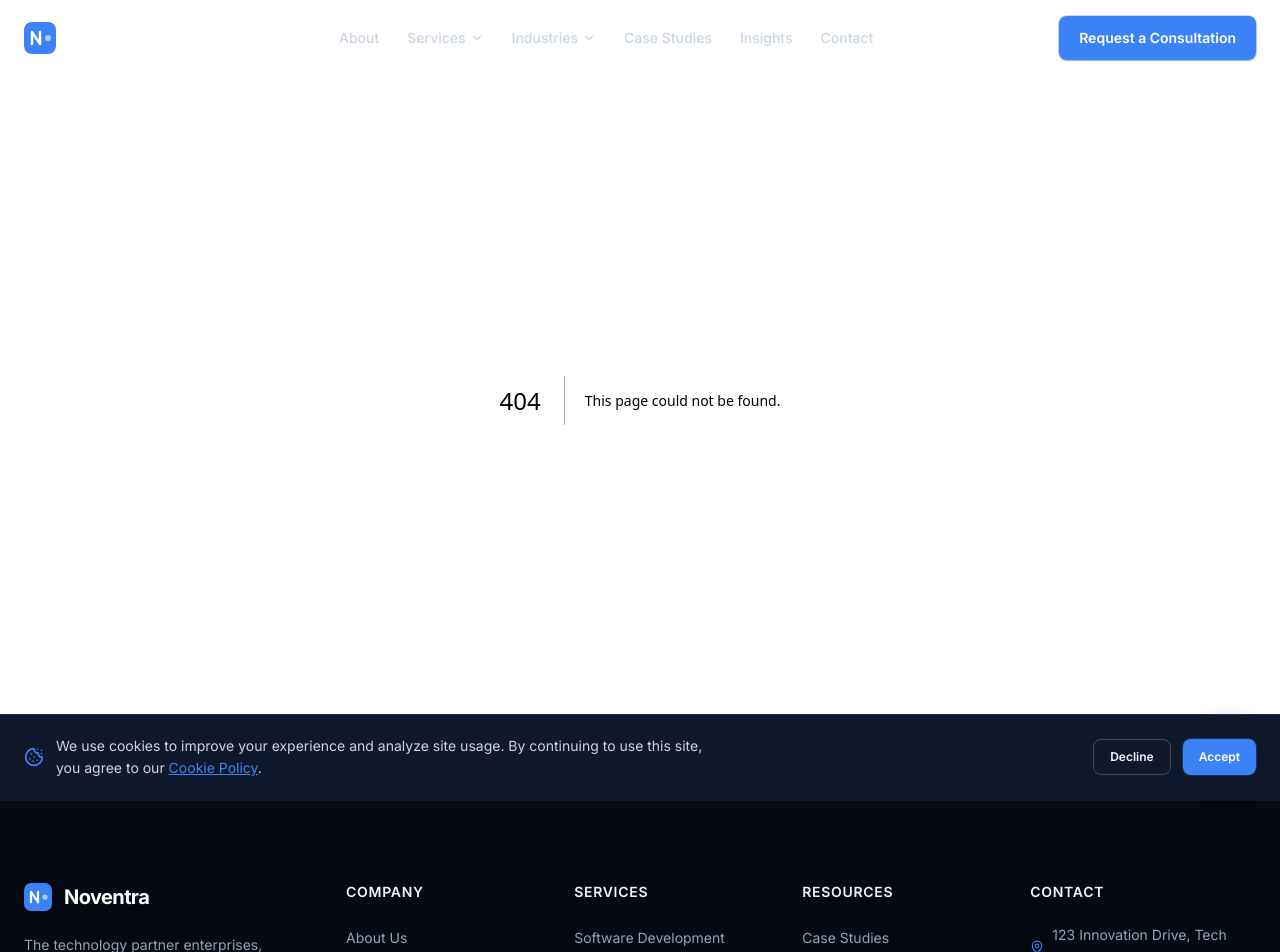
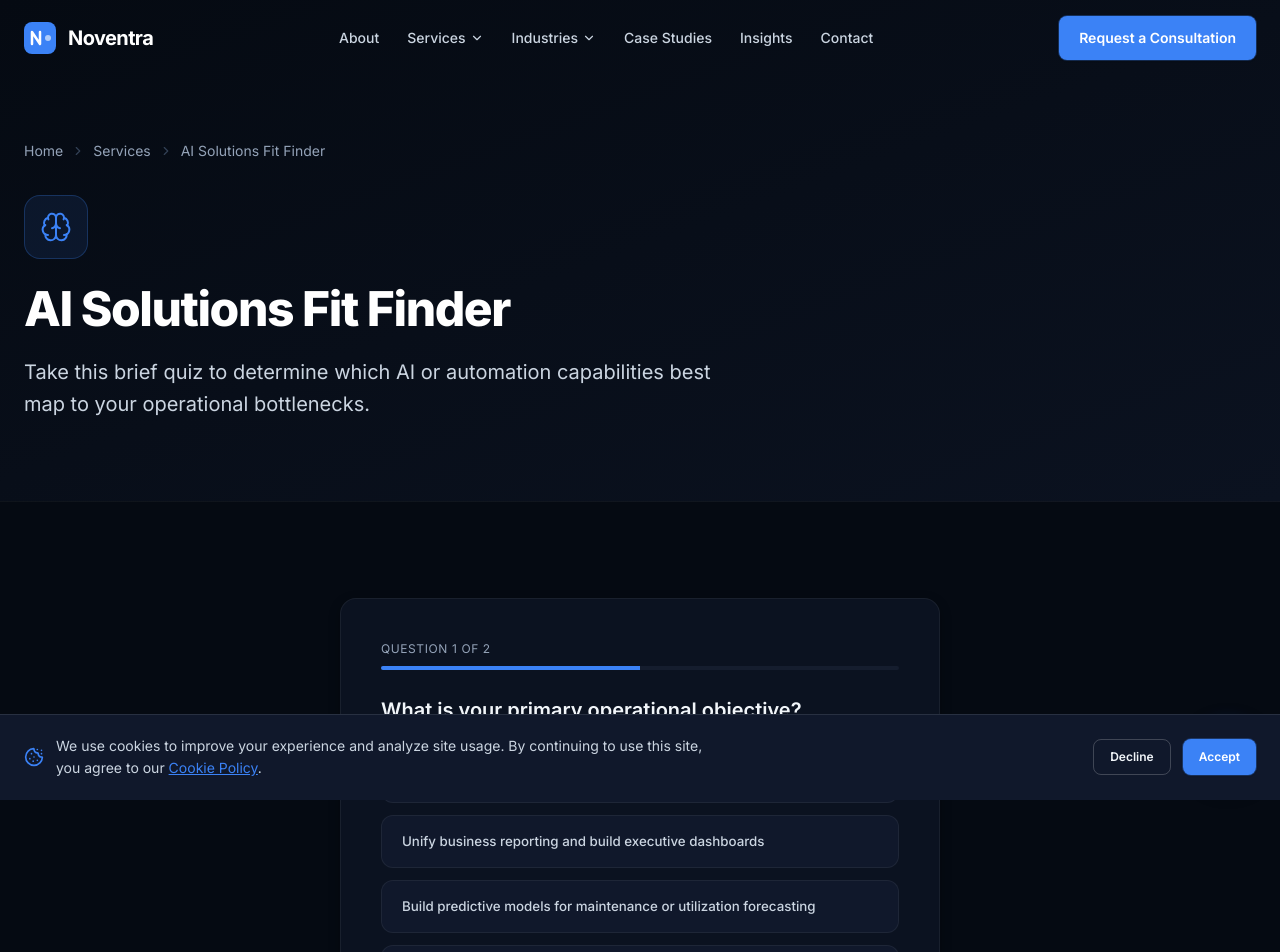
Before and after one commit to devlinuskibet/Noventra, a Next.js app: page /tools/ai-fit-finder in a window 1280 px wide. Before the commit this address had no page. Shown: the top 952 px of the page. Built offline with nearby package versions, Linux system fonts and the light colour scheme.

Commit message:
feat: AI automation workflow selection wizard

```diff
--- /dev/null
+++ b/src/app/tools/ai-fit-finder/page.module.css
@@ -0,0 +1,183 @@
+.hero {
+  padding: 140px 0 80px;
+  background: linear-gradient(160deg, var(--color-base-900) 0%, var(--color-base-800) 100%);
+  border-bottom: 1px solid rgba(255, 255, 255, 0.04);
+}
+
+.heroContent {
+  max-width: 700px;
+}
+
+.heroIcon {
+  width: 64px;
+  height: 64px;
+  border-radius: var(--radius-xl);
+  background: var(--color-accent-subtle);
+  color: var(--color-accent);
+  display: flex;
+  align-items: center;
+  justify-content: center;
+  margin-bottom: var(--space-6);
+  border: 1px solid var(--color-accent-border);
+}
+
+.heroTitle {
+  font-size: clamp(2rem, 4vw, 3rem);
+  font-weight: 800;
+  line-height: var(--line-height-tight);
+  letter-spacing: var(--letter-spacing-tight);
+  color: var(--color-white);
+  margin-bottom: var(--space-5);
+}
+
+.heroSubtitle {
+  font-size: var(--font-size-lg);
+  color: var(--color-text-secondary);
+  line-height: var(--line-height-relaxed);
+}
+
+.layoutNarrow {
+  max-width: 600px;
+  margin: 0 auto;
+}
+
+/* Quiz Panel */
+.quizPanel {
+  background: var(--color-base-800);
+  border: var(--border-subtle);
+  border-radius: var(--radius-xl);
+  padding: var(--space-10);
+  box-shadow: var(--shadow-md);
+}
+
+.quizContent {
+  display: flex;
+  flex-direction: column;
+  gap: var(--space-6);
+}
+
+.progress {
+  display: flex;
+  flex-direction: column;
+  gap: var(--space-2);
+  font-size: var(--font-size-xs);
+  color: var(--color-text-muted);
+  text-transform: uppercase;
+  letter-spacing: var(--letter-spacing-wide);
+}
+
+.progressBar {
+  height: 4px;
+  background: var(--color-base-600);
+  border-radius: var(--radius-full);
+  overflow: hidden;
+}
+
+.progressFill {
+  height: 100%;
+  background: var(--color-accent);
+  transition: width var(--transition-base);
+}
+
+.questionText {
+  font-size: var(--font-size-lg);
+  font-weight: 600;
+  color: var(--color-text-primary);
+  line-height: var(--line-height-relaxed);
+}
+
+.optionsList {
+  display: flex;
+  flex-direction: column;
+  gap: var(--space-3);
+}
+
+.optionBtn {
+  padding: var(--space-4) var(--space-5);
+  background: var(--color-base-700);
+  border: var(--border-subtle);
+  border-radius: var(--radius-lg);
+  color: var(--color-text-secondary);
+  font-weight: 500;
+  text-align: left;
+  transition: all var(--transition-fast);
+  cursor: pointer;
+  min-height: 52px;
+  line-height: 1.4;
+}
+
+.optionBtn:hover {
+  border-color: rgba(255, 255, 255, 0.15);
+  color: var(--color-white);
+  background: rgba(255, 255, 255, 0.02);
+}
+
+/* Results Box */
+.resultsBox {
+  display: flex;
+  flex-direction: column;
+  align-items: center;
+  text-align: center;
+  gap: var(--space-6);
+}
+
+.fitIcon {
+  width: 72px;
+  height: 72px;
+  border-radius: var(--radius-xl);
+  background: var(--color-accent-subtle);
+  color: var(--color-accent);
+  display: flex;
+  align-items: center;
+  justify-content: center;
+  border: 1px solid var(--color-accent-border);
+}
+
+.fitTitle {
+  font-size: var(--font-size-xl);
+  font-weight: 700;
+  color: var(--color-text-primary);
+  line-height: var(--line-height-tight);
+}
+
+.fitDesc {
+  font-size: var(--font-size-base);
+  color: var(--color-text-muted);
+  line-height: var(--line-height-relaxed);
+  max-width: 440px;
+}
+
+.actions {
+  display: flex;
+  flex-direction: column;
+  gap: var(--space-4);
+  align-items: center;
+  width: 100%;
+  margin-top: var(--space-4);
+}
+
+.actions a {
+  width: 100%;
+}
+
+.resetBtn {
+  display: inline-flex;
+  align-items: center;
+  gap: var(--space-2);
+  font-size: var(--font-size-sm);
+  color: var(--color-text-muted);
+  cursor: pointer;
+  background: none;
+  border: none;
+  transition: color var(--transition-fast);
+}
+
+.resetBtn:hover {
+  color: var(--color-text-primary);
+}
+
+@media (max-width: 768px) {
+  .quizPanel {
+    padding: var(--space-6);
+  }
+}
--- /dev/null
+++ b/src/app/tools/ai-fit-finder/page.tsx
@@ -0,0 +1,147 @@
+"use client";
+
+import { useState } from "react";
+import Link from "next/link";
+import { ArrowRight, ChevronRight, Brain, Bot, MessageSquare, TrendingUp, RefreshCw, BarChart } from "lucide-react";
+import styles from "./page.module.css";
+
+const questions = [
+  {
+    id: 1,
+    text: "What is your primary operational objective?",
+    options: [
+      { value: "rpa", label: "Reduce repetitive data entry and manual workflow tasks" },
+      { value: "bi", label: "Unify business reporting and build executive dashboards" },
+      { value: "ml", label: "Build predictive models for maintenance or utilization forecasting" },
+      { value: "chat", label: "Automate customer support responses and inquiries" },
+    ],
+  },
+  {
+    id: 2,
+    text: "What is the current state of your organization's data?",
+    options: [
+      { value: "rpa", label: "Mostly unstructured (PDFs, paper documents, email attachments)" },
+      { value: "bi", label: "Structured in separate databases or operational CRM/ERPs" },
+      { value: "ml", label: "High-volume transactional logs, timeseries, or IoT sensor streams" },
+      { value: "chat", label: "Customer logs, FAQs, knowledge articles, and conversation files" },
+    ],
+  },
+];
+
+const fits = {
+  rpa: { title: "Intelligent Process Automation (RPA)", desc: "Automate repetitive, rules-based tasks using UiPath or Power Automate, reducing manual errors by 95%.", icon: Bot, slug: "/services/ai-automation" },
+  bi: { title: "Business Intelligence & Dashboards", desc: "Turn raw operational databases into real-time Power BI or Tableau interfaces representing clear KPIs.", icon: BarChart, slug: "/services/data-analytics" },
+  ml: { title: "Custom Machine Learning Solutions", desc: "Train specialized models to forecast capacity, predictive maintenance cycles, or supply chain bottlenecks.", icon: TrendingUp, slug: "/services/ai-automation" },
+  chat: { title: "Conversational AI & Chatbots", desc: "Implement secure enterprise LLM wrappers and support agents to handle 60%+ of tier-1 inquiries.", icon: MessageSquare, slug: "/services/ai-automation" },
+};
+
+export default function AIFitFinder() {
+  const [step, setStep] = useState(1);
+  const [selections, setSelections] = useState<Record<number, string>>({});
+  const [result, setResult] = useState<keyof typeof fits | null>(null);
+
+  const selectOption = (qId: number, val: string) => {
+    setSelections((prev) => ({ ...prev, [qId]: val }));
+    if (step < questions.length) {
+      setStep(step + 1);
+    } else {
+      // Find the most frequent value selected, default to first selection
+      const answers = [...Object.values({ ...selections, [qId]: val })];
+      const counts: Record<string, number> = {};
+      let maxVal = answers[0];
+      let maxCount = 0;
+      for (const ans of answers) {
+        counts[ans] = (counts[ans] || 0) + 1;
+        if (counts[ans] > maxCount) {
+          maxCount = counts[ans];
+          maxVal = ans;
+        }
+      }
+      setResult(maxVal as keyof typeof fits);
+    }
+  };
+
+  const reset = () => {
+    setSelections({});
+    setResult(null);
+    setStep(1);
+  };
+
+  const currentQ = questions[step - 1];
+  const fit = result ? fits[result] : null;
+  const FitIcon = fit ? fit.icon : Brain;
+
+  return (
+    <>
+      <section className={styles.hero}>
+        <div className="container">
+          <nav className="breadcrumb" aria-label="Breadcrumb">
+            <Link href="/">Home</Link>
+            <ChevronRight size={14} className="breadcrumb__separator" />
+            <Link href="/services">Services</Link>
+            <ChevronRight size={14} className="breadcrumb__separator" />
+            <span>AI Solutions Fit Finder</span>
+          </nav>
+          <div className={styles.heroContent}>
+            <div className={styles.heroIcon}>
+              <Brain size={32} strokeWidth={1.5} />
+            </div>
+            <h1 className={styles.heroTitle}>AI Solutions Fit Finder</h1>
+            <p className={styles.heroSubtitle}>
+              Take this brief quiz to determine which AI or automation capabilities best map to your operational bottlenecks.
+            </p>
+          </div>
+        </div>
+      </section>
+
+      <section className="section">
+        <div className="container">
+          <div className={styles.layoutNarrow}>
+            <div className={styles.quizPanel}>
+              {fit ? (
+                <div className={styles.resultsBox}>
+                  <div className={styles.fitIcon}>
+                    <FitIcon size={36} strokeWidth={1.5} />
+                  </div>
+                  <span className="eyebrow">Your Recommended Capability</span>
+                  <h2 className={styles.fitTitle}>{fit.title}</h2>
+                  <p className={styles.fitDesc}>{fit.desc}</p>
+
+                  <div className={styles.actions}>
+                    <Link href={fit.slug} className="btn btn--primary">
+                      Explore this capability <ArrowRight size={16} />
+                    </Link>
+                    <button className={styles.resetBtn} onClick={reset}>
+                      <RefreshCw size={14} /> Start over
+                    </button>
+                  </div>
+                </div>
+              ) : (
+                <div className={styles.quizContent}>
+                  <div className={styles.progress}>
+                    <span>Question {step} of {questions.length}</span>
+                    <div className={styles.progressBar}>
+                      <div className={styles.progressFill} style={{ width: `${(step / questions.length) * 100}%` }} />
+                    </div>
+                  </div>
+                  <h3 className={styles.questionText}>{currentQ.text}</h3>
+                  <div className={styles.optionsList}>
+                    {currentQ.options.map((opt) => (
+                      <button
+                        key={opt.value}
+                        className={styles.optionBtn}
+                        onClick={() => selectOption(currentQ.id, opt.value)}
+                      >
+                        {opt.label}
+                      </button>
+                    ))}
+                  </div>
+                </div>
+              )}
+            </div>
+          </div>
+        </div>
+      </section>
+    </>
+  );
+}
```
